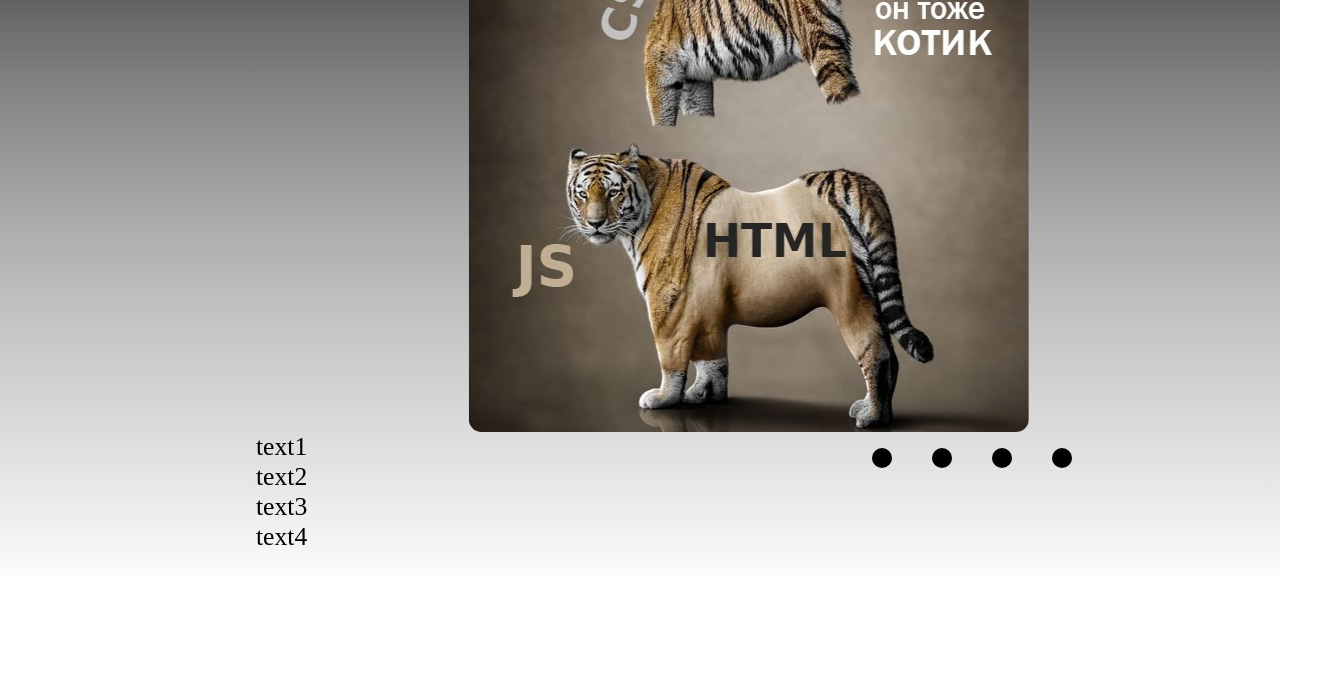
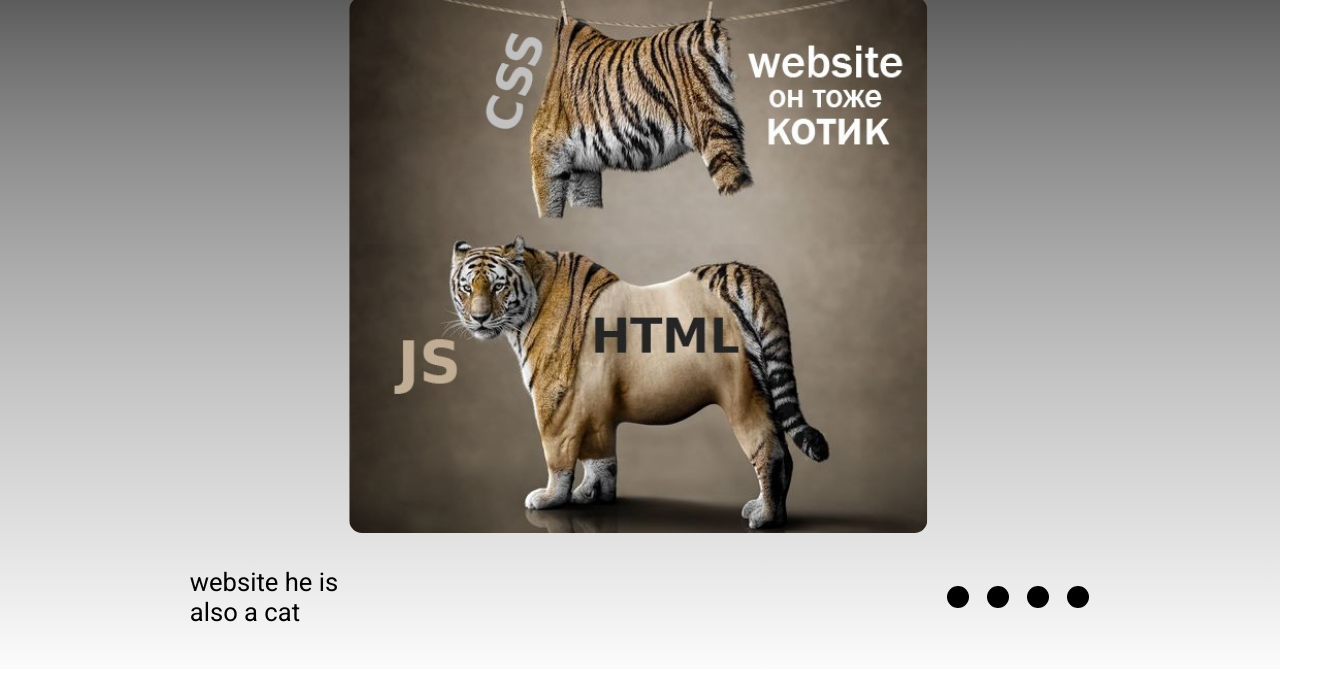
Before and after one commit to besyashka/cssMemeSlider, a plain HTML site: page cssMemeSlider/index.html in a window 1280 px wide. Shown: the part 112-800 px from the top of the page, 1344 px wide, since content can reach past the window. Drawn offline with Linux system fonts and the light colour scheme; a web font is replaced by a local one.

Commit message:
feat: add animation  captions for pictures (Сб, сен 16, 2023 11:28:22)

```diff
--- a/cssMemeSlider/index.html
+++ b/cssMemeSlider/index.html
@@ -5,16 +5,20 @@
   <meta name="viewport" content="width=device-width, initial-scale=1.0">
   <title>CSS Meme Slider</title>
   <link rel="stylesheet" href="style.css">
+  <link rel="preconnect" href="https://fonts.googleapis.com">
+<link rel="preconnect" href="https://fonts.gstatic.com" crossorigin>
+<link href="https://fonts.googleapis.com/css2?family=Forum&family=Inika:wght@400;700&family=Inter:wght@100;200;300;400;500;600;700;800;900&family=Roboto:ital,wght@0,300;0,400;0,500;1,300;1,400;1,500&display=swap" rel="stylesheet">
 </head>
 <body>
   <div class="wrapper">
+    <h1 class="title-h1">Memes</h1>
     <div class="container">
       <input type="radio" name="radio-btn" id="slide1" class="radio-btn" checked>
       <input type="radio" name="radio-btn" id="slide2" class="radio-btn">
       <input type="radio" name="radio-btn" id="slide3" class="radio-btn">
       <input type="radio" name="radio-btn" id="slide4" class="radio-btn">
       <div class="slider">
-        <div class="slide slide-1 s1">
+        <div class="slide slide-1">
           <img class="slider-img" src="./assets/mem.jpg" alt="mem">
         </div>
         <div class="slide slide-2">
@@ -29,10 +33,10 @@
       </div>
       <div class="box-text-controls">
         <div class="row">
-          <p class="text">text1</p>
-          <p class="text">text2</p>
-          <p class="text">text3</p>
-          <p class="text">text4</p>
+          <p class="text text-1">website he is also a cat</p>
+          <p class="text text-2">when you are new to css</p>
+          <p class="text text-3">html + css + js</p>
+          <p class="text text-4">doing css in Pixel Perfect </p>
         </div>
         <div class="controls">
           <div class="control">
--- a/cssMemeSlider/style.css
+++ b/cssMemeSlider/style.css
@@ -4,7 +4,9 @@
 }
 
 body {
+  margin: 0 auto;
   font-size: 1.6rem;
+  font-family: 'Roboto', sans-serif;
 }
 
 .wrapper {
@@ -12,14 +14,21 @@ body {
   background: linear-gradient(#101010, 30%, #fbfbfb);
 }
 
+.title-h1 {
+  display: flex;
+  justify-content: center;
+  width: 90%;
+  padding: 1.5rem 3rem;
+}
+
 .container {
   display: flex;
   flex-direction: column;
   justify-content: space-around;
   align-items: center;
-  width: 70rem;
+  width: 90%;
   height: 40rem;
-  padding: 1.5rem 3rem;
+  padding: 0 3rem 2rem;
 }
 
 .radio-btn {display: none;}
@@ -27,7 +36,8 @@ body {
 .slider {
   display: flex;
   flex-direction: row;
-  width: 60rem;
+  justify-content: center;
+  width: 100%;
   overflow: hidden;
 }
 
@@ -44,19 +54,34 @@ body {
 .box-text-controls {
   display: flex;
   justify-content: space-between;
-  width: 60rem;
+  align-items: center;
+  width: 100%;
+  margin-top: 1.5rem;
+}
+
+.row {
+  display: flex;
+  flex-direction: row;
+  align-items: center;
+  width: 31rem;
+  height: 5rem;
+  overflow: hidden;
 }
 
 .controls {
   display: flex;
-  justify-content: center;
-  width: 50%;
+  justify-content: end;
+  align-items: center;
+  width: 40%;
+  height: 40%;
 }
 
 .control {
-  width: 40px;
-  height: 40px;
-  margin: 10px;
+  display: flex;
+  justify-content: center;
+  align-items: center;
+  width: 2.5rem;
+  height: 2.5rem;
   cursor: pointer;
 }
 
@@ -66,34 +91,71 @@ body {
 #slide3:checked ~ .controls label:nth-of-type(3),
 #slide4:checked ~ .controls label:nth-of-type(4) {
   cursor: pointer;
-	background: #F40512;
+	background: #838080;
 }
 
 .control-slide {
   display: block;
-  width:20px;
-  height: 20px;
-  margin: 6px;
+  width:55%;
+  height:55%;
   border-radius: 50%;
   background-color: black;
 }
 
 #slide1:checked ~ .slider > .slide-1 {
   opacity: 1;
-  transform: translateX(38%);
+  transform: translateX(170%);
 }
 
 #slide2:checked ~ .slider > .slide-2 {
   opacity: 1;
-  transform: translateX(-60%);
+  transform: translateX(40%);
 }
 
 #slide3:checked ~ .slider > .slide-3 {
   opacity: 1;
-  transform: translateX(-190%);
+  transform: translateX(-63%);
 }
 
 #slide4:checked ~ .slider > .slide-4 {
   opacity: 1;
-  transform: translateX(-301%);
+  transform: translateX(-169%);
 }
+
+.text {
+  opacity: 0;
+  transition: transform 0.5s ease;
+}
+
+#slide1:checked ~ .box-text-controls > .row > .text-1,
+#slide2:checked ~ .box-text-controls > .row > .text-2,
+#slide3:checked ~ .box-text-controls > .row > .text-3,
+#slide4:checked ~ .box-text-controls > .row > .text-4 {
+  width: 30rem;
+  opacity: 1;
+}
+
+#slide1:checked ~ .box-text-controls > .row > .text-1 {
+ transform: translateX(7%);
+}
+#slide2:checked ~ .box-text-controls > .row > .text-2 {
+  transform: translateX(-50%);
+}
+#slide3:checked ~ .box-text-controls > .row > .text-3 {
+  transform: translateX(-110%);
+}
+#slide4:checked ~ .box-text-controls > .row > .text-4 {
+  transform: translateX(-145%);
+}
+
+@media (max-width: 500px) {
+  .title-h1 {
+    display: flex;
+    justify-content: center;
+  }
+
+  .box-text-controls {
+    flex-direction: column-reverse;
+    align-items: center;
+  }
+}
```
